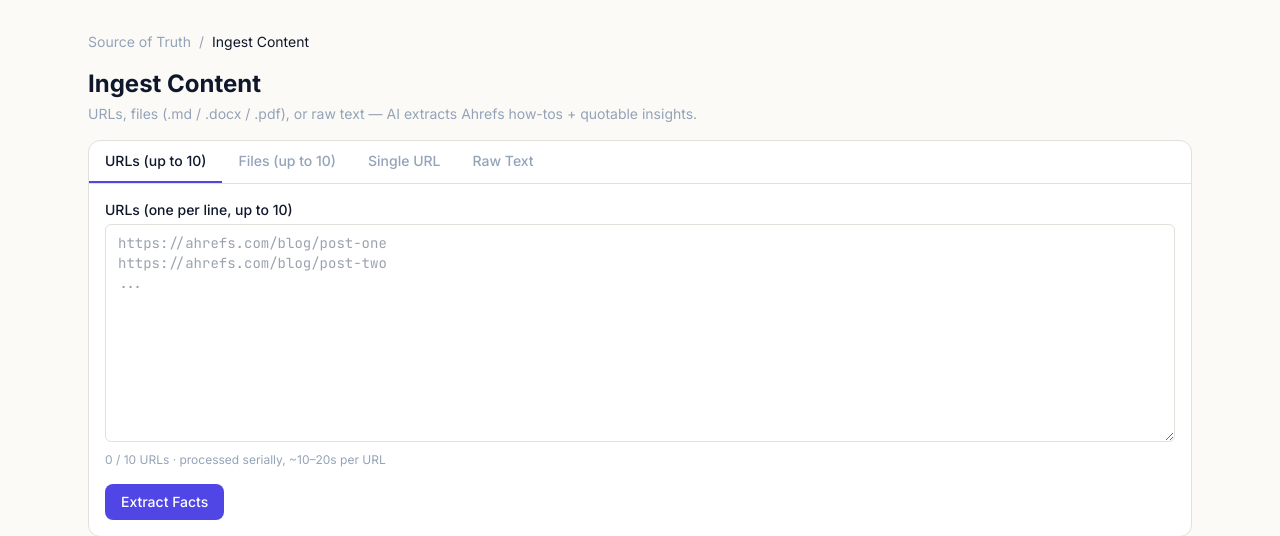
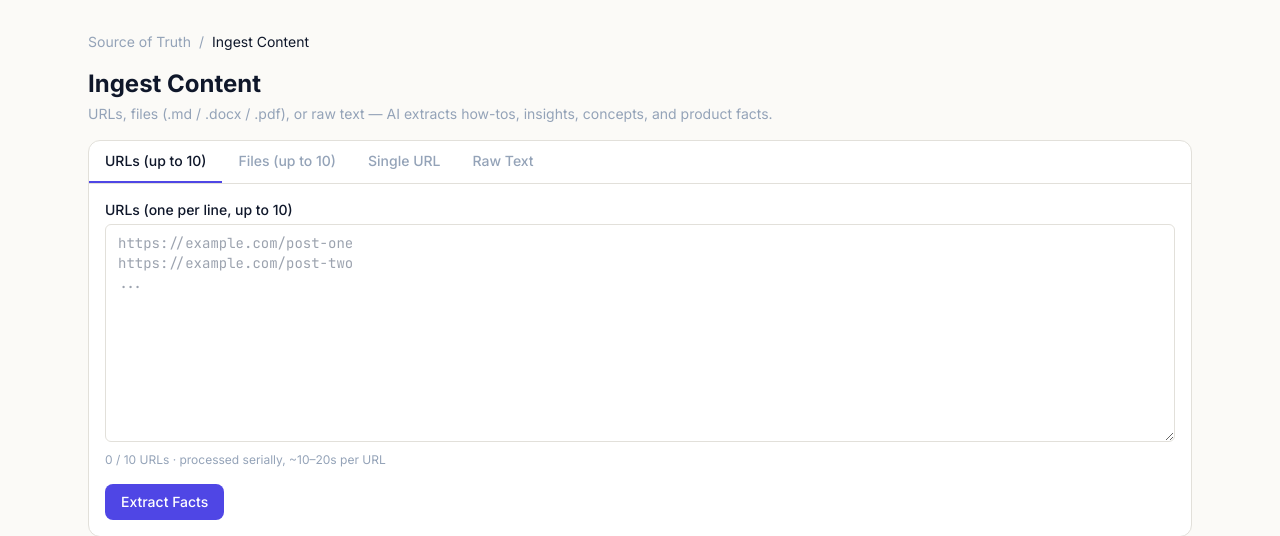
Before and after one commit to mmakosiewicz/sots_webinar, a Flask app: page /sot/ingest in a window 1280 px wide. Shown: the part 57-593 px from the top of the page. Run offline with Flask 3, Linux system fonts and the light colour scheme; some libraries are stand-ins or nearby versions.

Commit message:
genericize: brand-neutral prompt (SOT_BRAND_NAME), strip Ahrefs strings, add 'What this is' dashboard card

```diff
--- a/templates/source_of_truth/sot_ingest.html
+++ b/templates/source_of_truth/sot_ingest.html
@@ -10,7 +10,7 @@
 
   <div>
     <h1 class="text-2xl font-bold">Ingest Content</h1>
-    <p class="text-sm text-muted mt-1">URLs, files (.md / .docx / .pdf), or raw text — AI extracts Ahrefs how-tos + quotable insights.</p>
+    <p class="text-sm text-muted mt-1">URLs, files (.md / .docx / .pdf), or raw text — AI extracts how-tos, insights, concepts, and product facts.</p>
   </div>
 
   <!-- Input Tabs -->
@@ -26,7 +26,7 @@
       <!-- Bulk URL Input (default) -->
       <div id="input-bulk_urls">
         <label class="block text-sm font-medium text-foreground mb-1">URLs (one per line, up to 10)</label>
-        <textarea id="bulk-urls-content" rows="10" placeholder="https://ahrefs.com/blog/post-one&#10;https://ahrefs.com/blog/post-two&#10;..."
+        <textarea id="bulk-urls-content" rows="10" placeholder="https://example.com/post-one&#10;https://example.com/post-two&#10;..."
                   class="w-full px-3 py-2 bg-surface border border-border rounded-md text-foreground text-sm font-mono focus:outline-none focus:border-border-focus resize-y"
                   oninput="updateUrlCount()"></textarea>
         <p class="text-xs text-muted mt-1"><span id="url-count">0</span> / 10 URLs · processed serially, ~10–20s per URL</p>
@@ -51,9 +51,9 @@
 
       <!-- Single URL -->
       <div id="input-url" class="hidden">
-        <input type="url" id="url-content" placeholder="https://ahrefs.com/blog/..."
+        <input type="url" id="url-content" placeholder="https://example.com/article-or-page..."
                class="w-full px-3 py-2 bg-surface border border-border rounded-md text-foreground text-sm focus:outline-none focus:border-border-focus">
-        <p class="text-xs text-muted mt-1">Ahrefs blog posts, studies, or product documentation.</p>
+        <p class="text-xs text-muted mt-1">Blog posts, studies, or product documentation.</p>
       </div>
 
       <!-- Raw Text -->
```
